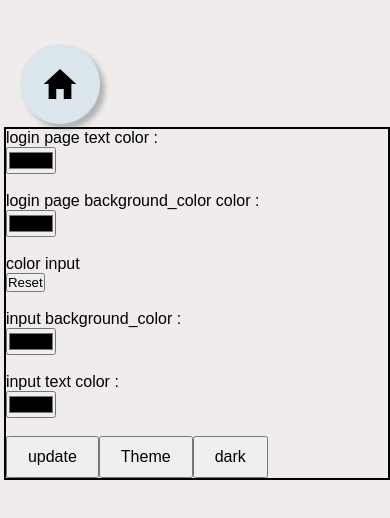
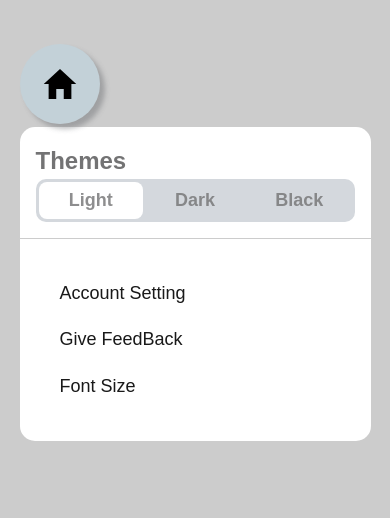
Before and after one commit to vishal730466/digiBooks, a Next.js app: page /setting in a window 390 px wide. Shown: the top 518 px of the page. Built offline with nearby package versions, Linux system fonts and the light colour scheme.

Commit message:
mobile book size fix

```diff
--- a/src/app/components/view_book/[one]/[two]/page.js
+++ b/src/app/components/view_book/[one]/[two]/page.js
@@ -151,7 +151,7 @@ const Next_js = () => {
         return (
             <div className='view_mob_con'>
                 {/* {width} */}
-                <Link href="/" className='mob_back_btn' ><MdKeyboardBackspace style={{fontSize:"60" }} /></Link>
+                <Link href="/" className='mob_back_btn' ><MdKeyboardBackspace style={{fontSize:"50" }} /></Link>
 
                 <div className='mob_mybook'>
                     <div className='mob_page1'>
--- a/src/app/setting/page.js
+++ b/src/app/setting/page.js
@@ -1,6 +1,7 @@
 "use client"
 import React, { useEffect, useState } from 'react'
 import Nav from '../components/Nav'
+import "./setting_style.css"
 // import { StyleContext } from '../components/mycontext'
 // import Login from '../components/login'
 
@@ -43,7 +44,42 @@ const Setting = () => {
       <div className='setting_top'>
       <Nav />
       </div>
-    <div className='setting_con'>
+      <div className="menu">
+        <div className="menu-header">
+            <h2 className="menu-header-title">Themes</h2>
+            <div className="theme-switcher">
+                <input type="radio" name="themes" id="light-theme"/>
+                <label htmlFor="light-theme">
+                    <span>
+                        <ion-icon name="sunny"></ion-icon>
+                        Light
+                    </span>
+                </label>
+                <input type="radio" name="themes" id="dark-theme"/>
+                <label htmlFor="dark-theme">
+                    <span>
+                        <ion-icon name="moon"></ion-icon>
+                        Dark
+                    </span>
+                </label>
+                <input type="radio" name="themes" id="black-theme"/>
+                <label htmlFor="black-theme">
+                    <span>
+                        <ion-icon name="contrast"></ion-icon>
+                        Black
+                    </span>
+                </label>
+                <span className="slider"></span>
+            </div>
+        </div>
+        <div className="menu-body">
+            <a href="index.html"><ion-icon name="settings-outline"></ion-icon>Account Setting</a>
+            <a href="feedback.html"><ion-icon name="chatbox-ellipses-outline"></ion-icon>Give FeedBack</a>
+            <a href="font.html"><ion-icon name="information-circle-outline"></ion-icon>Font Size</a>
+            {/* <!-- <a href="books.html"><ion-icon name="book-outline"></ion-icon>Books Section</a> --> */}
+        </div>
+    </div>
+    {/* <div className='setting_con'>
 
         <p> login page text color : {log_color}</p>
       <input type='color' value={log_color} onChange={(e)=>{setLogColor(e.target.value)}}/>
@@ -63,7 +99,10 @@ const Setting = () => {
       <button onClick={update}>  update </button>
         <button onClick={theme}>Theme</button>
         <button onClick={dark}>dark</button>
-    </div></>
+    </div> */}
+
+
+    </>
   )
 }
 
--- /dev/null
+++ b/src/app/setting/setting_style.css
@@ -0,0 +1,148 @@
+
+:root{
+    --c-text-primary:#191919;
+    --c-text-secondary:#737374;
+    --c-border-primary:#ccc;
+    --c-bg-body:#ccc;
+    --c-bg-primary: #fff;
+    --c-bg-secondary:#d4d8dd;
+    --c-bg-button:#fff;
+    }
+    :root.dark-theme{
+    --c-text-primary:#eee;
+    --c-text-secondary:#fff;
+    --c-border-primary: #454545;
+    --c-bg-body: #5e5e5e;
+    --c-bg-primary: #323339;
+    --c-bg-secondary: #222128;
+    --c-bg-button: #494a50;
+    }
+
+    :root.black-theme{
+        --c-text-primary: #ffffff;
+        --c-text-secondary: #d4d7e1;
+        --c-border-primary: #323232;
+        --c-bg-body: #000000;
+        --c-bg-primary: #1b1d23;
+        --c-bg-secondary: #111111;
+        --c-bg-button: #343844;
+     }
+
+
+    body {
+        display: flex;
+        font-family: sans-serif;
+        line-height: 1.5;
+        justify-content: center;
+        background-color: var(--c-bg-body);
+        transform: background-color 1s ease;
+        color: var(--c-text-primary);
+    }
+
+    .menu{
+        width: 90%;
+        margin-top: 15vh;
+        max-width: 380px;
+        background-color: var(--c-bg-primary);
+        transition: background-color .30s ease;
+        border-radius: 15px;
+    }
+
+    /* menu header */
+    .menu-header{
+        padding: 1rem;
+    }
+
+    .menu-header-title{
+        font-size: 1.5rem;
+        color: var(--c-text-secondary);
+        font-weight: 700;
+    }
+
+    .theme-switcher input{
+        display: none;
+
+    }
+
+    .theme-switcher{
+        position: relative;
+        background-color: var(--c-bg-secondary);
+        border-radius: 10px;
+        display: flex;
+        padding: 0 3px ;
+    }
+
+    .theme-switcher label{
+        position: relative;
+        z-index: 2;
+        width: calc(100% / 3);
+        color: var(--c-text-secondary);
+
+    }
+
+    .theme-switcher label span{
+        display: flex;
+       justify-content: center;
+        padding: 8px 0;
+        font-weight: 600;
+        font-size: large;
+        opacity: .8;
+    }
+
+
+    .theme-switcher label span:hover{
+        opacity: 1;
+        cursor: pointer;
+    }
+
+    .theme-switcher .slider{
+        position: absolute;
+        z-index: 1;
+        width: calc((100% - 6px) /3);
+        top: 3px;
+        bottom: 3px;
+        transform: translateX(-110%);
+        border-radius: 8px;
+        transition: .30s ease, transform .25s ease-out;
+        background-color: var(--c-bg-button);
+    }
+    .theme-switcher .slider{
+        transform: translateX(0%);
+    }
+    .theme-switcher input:nth-of-type(1):checked ~ .slider{
+        transform: translateX(0%);
+    }
+    .theme-switcher input:nth-of-type(2):checked ~ .slider{
+        transform: translateX(100%);
+    }
+    .theme-switcher input:nth-of-type(3):checked ~ .slider{
+        transform: translateX(200%);
+    }
+
+    /* menu body */
+    .menu-body{
+        padding: 2rem;
+        border-top: 1px solid var(--c-border-primary);
+        transition: border-color .30s ease;
+
+    }
+
+    .menu-body a{
+        text-decoration: none;
+        color: inherit;
+        display: flex;
+        padding: .6rem .5rem;
+        border-radius: 4px;
+        font-weight: 500;
+        font-size: large;
+        transition: .30s ease;
+    }
+    .menu-body a:hover{
+        background-color: var(--c-bg-secondary);
+    }
+
+    iom-icon{
+        margin-right: 5px;
+        font-size: 20px;
+        margin: 2px;
+    }
```
Also changed, not shown: src/app/components/view_book/[one]/[two]/style.css (+12 -6 lines).
